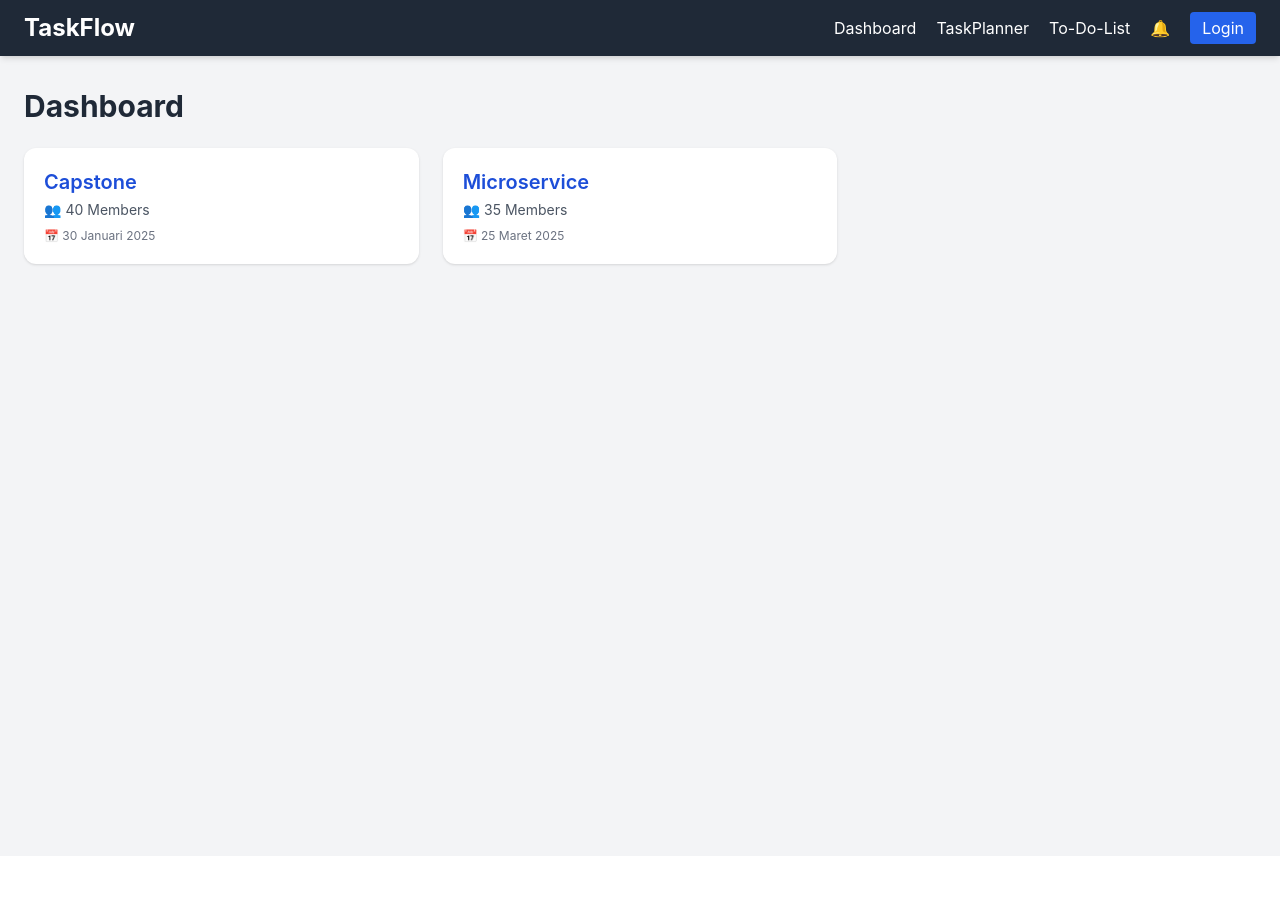
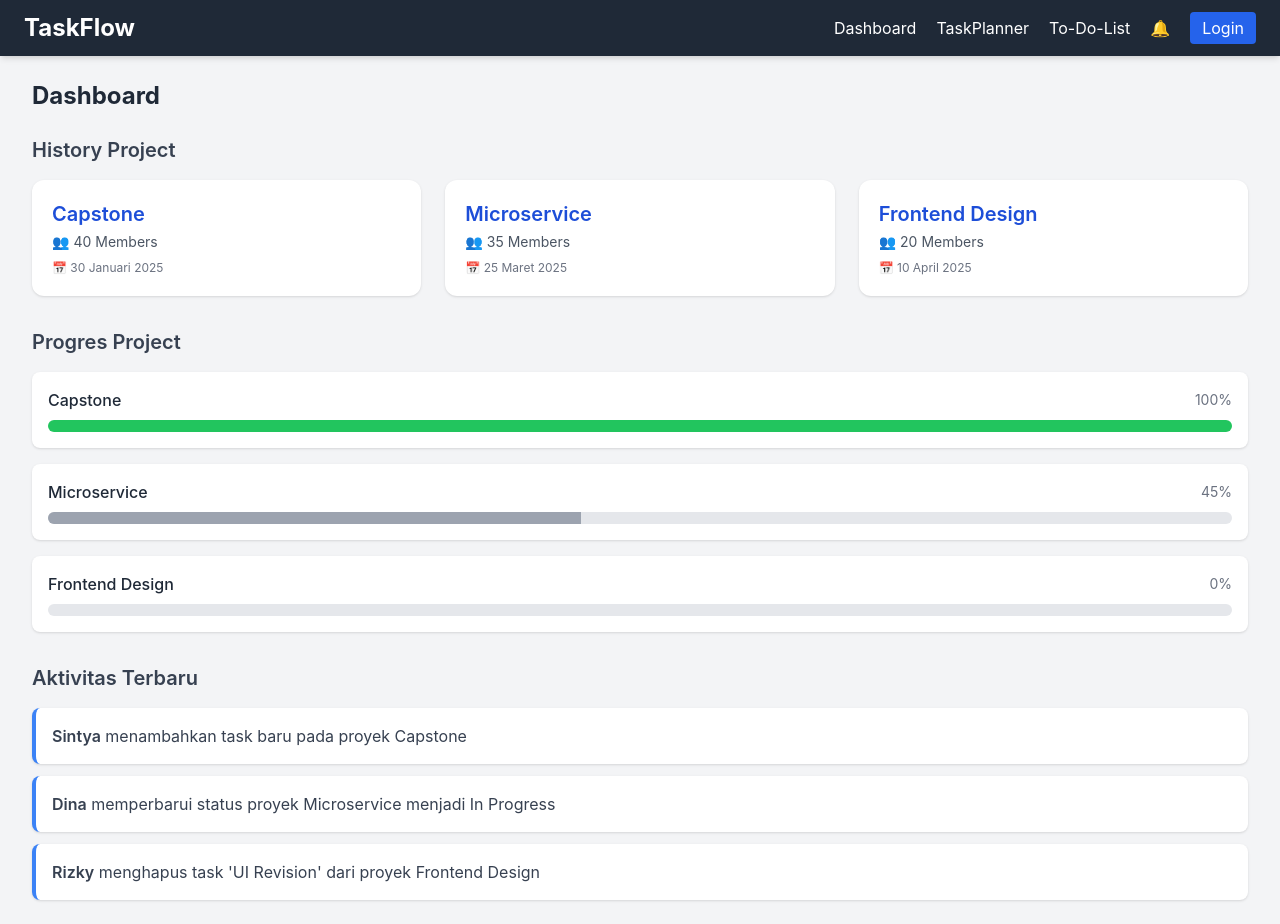
Before and after one commit to DegusPutra/TaskFlow, a React (Vite) app: page /dashboard in a window 1280 px wide. Before the commit the page ends 856 px from the top, so only its background shows below. Built offline with nearby package versions, Linux system fonts and the light colour scheme.

Commit message:
Menambahkan Notifikasi,App.jsx,Profil, serta memperbarui dashboard

```diff
--- /dev/null
+++ b/src/context/NotificationContext.jsx
@@ -0,0 +1,37 @@
+import React, { createContext, useContext, useState, useEffect } from "react";
+
+const NotificationContext = createContext();
+
+export const NotificationProvider = ({ children }) => {
+  const [notifications, setNotifications] = useState(() => {
+    const saved = localStorage.getItem("notifications");
+    return saved ? JSON.parse(saved) : [];
+  });
+
+  // Simpan otomatis ke localStorage setiap kali berubah
+  useEffect(() => {
+    localStorage.setItem("notifications", JSON.stringify(notifications));
+  }, [notifications]);
+
+  // Tambah notifikasi baru
+  const addNotification = (message, type = "info") => {
+    const newNotif = {
+      id: Date.now(),
+      message,
+      type,
+      time: new Date().toLocaleString(),
+    };
+    setNotifications((prev) => [newNotif, ...prev]);
+  };
+
+  // Hapus semua notifikasi
+  const clearNotifications = () => setNotifications([]);
+
+  return (
+    <NotificationContext.Provider value={{ notifications, addNotification, clearNotifications }}>
+      {children}
+    </NotificationContext.Provider>
+  );
+};
+
+export const useNotifications = () => useContext(NotificationContext);
--- /dev/null
+++ b/src/pages/App.jsx
@@ -0,0 +1,20 @@
+import { BrowserRouter as Router, Routes, Route } from "react-router-dom";
+import ProjectView from "./pages/ProjectView";
+import ToDoList from "./pages/ToDoList";
+import OpenProject from "./pages/OpenProject";
+import Notifications from "./pages/Notifications";
+
+function App() {
+  return (
+    <Router>
+      <Routes>
+        <Route path="/taskplanner" element={<ProjectView />} />
+        <Route path="/todo" element={<ToDoList />} />
+        <Route path="/open-project/:id" element={<OpenProject />} />
+        <Route path="/notifications" element={<Notifications />} />
+      </Routes>
+    </Router>
+  );
+}
+
+export default App;
--- a/src/pages/Dashboard.jsx
+++ b/src/pages/Dashboard.jsx
@@ -1,19 +1,107 @@
+import { useEffect, useState } from "react";
 import ProjectCard from "../components/ProjectCard";
 
 export default function Dashboard() {
-  const projects = [
-    { title: "Capstone", members: 40, date: "30 Januari 2025" },
-    { title: "Microservice", members: 35, date: "25 Maret 2025" },
-  ];
+  const [projects, setProjects] = useState([]);
+  const [activities, setActivities] = useState([]);
+
+  useEffect(() => {
+    // === Simulasi data dummy (bisa diganti backend nanti) ===
+    const dummyProjects = [
+      {
+        id: 1,
+        title: "Capstone",
+        members: 40,
+        date: "30 Januari 2025",
+        progress: 100, // 0 = belum mulai, 50 = in progress, 100 = done
+      },
+      {
+        id: 2,
+        title: "Microservice",
+        members: 35,
+        date: "25 Maret 2025",
+        progress: 45,
+      },
+      {
+        id: 3,
+        title: "Frontend Design",
+        members: 20,
+        date: "10 April 2025",
+        progress: 0,
+      },
+    ];
+
+    const dummyActivities = [
+      { id: 1, user: "Sintya", action: "menambahkan task baru pada proyek Capstone" },
+      { id: 2, user: "Dina", action: "memperbarui status proyek Microservice menjadi In Progress" },
+      { id: 3, user: "Rizky", action: "menghapus task 'UI Revision' dari proyek Frontend Design" },
+    ];
+
+    // Simpan ke state
+    setProjects(dummyProjects);
+    setActivities(dummyActivities);
+  }, []);
+
+  // === Fungsi untuk menentukan warna progress bar ===
+  const getProgressColor = (progress) => {
+    if (progress === 100) return "bg-green-500";
+    if (progress >= 50) return "bg-red-500";
+    return "bg-gray-400";
+  };
 
   return (
-    <div className="min-h-screen bg-gray-100 px-6 py-8">
-      <h1 className="text-3xl font-bold text-gray-800 mb-6">Dashboard</h1>
-      <div className="grid gap-6 sm:grid-cols-2 lg:grid-cols-3">
-        {projects.map((p, i) => (
-          <ProjectCard key={i} title={p.title} members={p.members} date={p.date} />
-        ))}
-      </div>
+    <div className="min-h-screen bg-gray-100 flex flex-col px-8 py-6">
+      <h1 className="text-2xl font-bold text-gray-800 mb-6">Dashboard</h1>
+
+      {/* === Bagian History Project === */}
+      <section className="mb-8">
+        <h2 className="text-xl font-semibold text-gray-700 mb-4">History Project</h2>
+        <div className="grid grid-cols-1 md:grid-cols-2 lg:grid-cols-3 gap-6">
+          {projects.map((p) => (
+            <ProjectCard key={p.id} title={p.title} members={p.members} date={p.date} />
+          ))}
+        </div>
+      </section>
+
+      {/* === Bagian Progress Project === */}
+      <section className="mb-8">
+        <h2 className="text-xl font-semibold text-gray-700 mb-4">Progres Project</h2>
+        <div className="space-y-4">
+          {projects.map((p) => (
+            <div key={p.id} className="bg-white shadow rounded-lg p-4">
+              <div className="flex justify-between items-center mb-2">
+                <span className="font-medium text-gray-800">{p.title}</span>
+                <span className="text-sm text-gray-500">{p.progress}%</span>
+              </div>
+              <div className="w-full h-3 bg-gray-200 rounded-full overflow-hidden">
+                <div
+                  className={`h-full ${getProgressColor(p.progress)} transition-all duration-500`}
+                  style={{ width: `${p.progress}%` }}
+                ></div>
+              </div>
+            </div>
+          ))}
+        </div>
+      </section>
+
+      {/* === Bagian Aktivitas Terbaru === */}
+      <section>
+        <h2 className="text-xl font-semibold text-gray-700 mb-4">Aktivitas Terbaru</h2>
+        {activities.length === 0 ? (
+          <p className="text-gray-500">Belum ada aktivitas terbaru.</p>
+        ) : (
+          <ul className="space-y-3">
+            {activities.map((a) => (
+              <li
+                key={a.id}
+                className="bg-white shadow rounded-lg p-4 text-gray-700 border-l-4 border-blue-500"
+              >
+                <span className="font-semibold">{a.user}</span> {a.action}
+              </li>
+            ))}
+          </ul>
+        )}
+      </section>
     </div>
   );
 }
--- a/src/pages/Notifications.jsx
+++ b/src/pages/Notifications.jsx
@@ -1,55 +1,37 @@
-import { useNavigate } from "react-router-dom";
-import { useEffect, useState } from "react";
+import React from "react";
+import { useNotifications } from "../context/NotificationContext";
 
 export default function Notifications() {
-  const navigate = useNavigate();
-  const [notifications, setNotifications] = useState([]);
-
-  useEffect(() => {
-    // Ambil data dari localStorage (planner dan todo)
-    const tasks = JSON.parse(localStorage.getItem("plannerTasks") || "[]");
-    const todos = JSON.parse(localStorage.getItem("todoList") || "[]");
-
-    // Buat list notifikasi sederhana
-    const combined = [
-      ...tasks.map(t => ({
-        type: "Project",
-        message: `${t.title} (Deadline: ${t.deadline})`,
-      })),
-      ...todos.map(t => ({
-        type: "To-Do",
-        message: t.text || t.title,
-      })),
-    ];
-
-    setNotifications(combined);
-  }, []);
+  const { notifications, clearNotifications } = useNotifications();
 
   return (
-    <div className="min-h-screen bg-gray-100 p-6">
-      <div className="flex items-center gap-3 mb-6">
-        <button
-          onClick={() => navigate("/dashboard")}
-          className="text-gray-600 text-2xl font-bold hover:text-gray-800"
-        >
-          ←
-        </button>
-        <h1 className="text-3xl font-bold text-gray-800">Notifications</h1>
-      </div>
+    <div className="min-h-screen bg-gray-50 p-8">
+      <h1 className="text-2xl font-bold text-gray-800 mb-6">Notifikasi</h1>
 
       {notifications.length === 0 ? (
-        <p className="text-gray-500 text-center mt-10">No notifications yet.</p>
+        <p className="text-gray-500 text-center">Tidak ada notifikasi.</p>
       ) : (
-        <div className="space-y-3">
-          {notifications.map((n, i) => (
+        <div className="space-y-4">
+          {notifications.map((n) => (
             <div
-              key={i}
-              className="p-4 bg-white rounded-lg shadow flex items-center justify-between"
+              key={n.id}
+              className={`p-4 rounded shadow ${
+                n.type === "success" ? "bg-green-100 text-green-800" :
+                n.type === "error" ? "bg-red-100 text-red-800" :
+                "bg-blue-100 text-blue-800"
+              }`}
             >
-              <span className="text-gray-800">{n.message}</span>
-              <span className="text-sm text-gray-500">{n.type}</span>
+              <p>{n.message}</p>
+              <small className="text-gray-500">{n.time}</small>
             </div>
           ))}
+
+          <button
+            onClick={clearNotifications}
+            className="mt-6 bg-red-500 text-white px-4 py-2 rounded hover:bg-red-600"
+          >
+            Hapus Semua
+          </button>
         </div>
       )}
     </div>
```
Also changed, not shown: src/pages/ProfilPage.jsx (+83 -9 lines).
